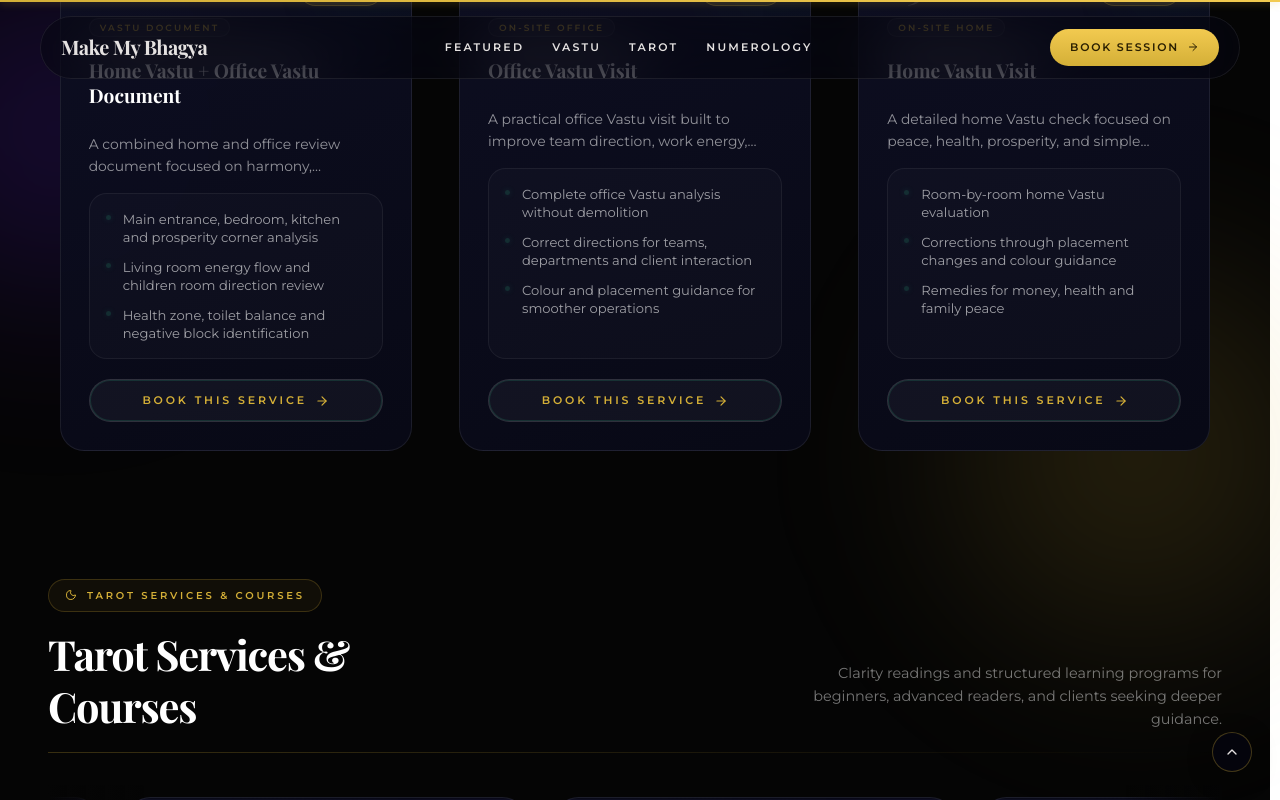
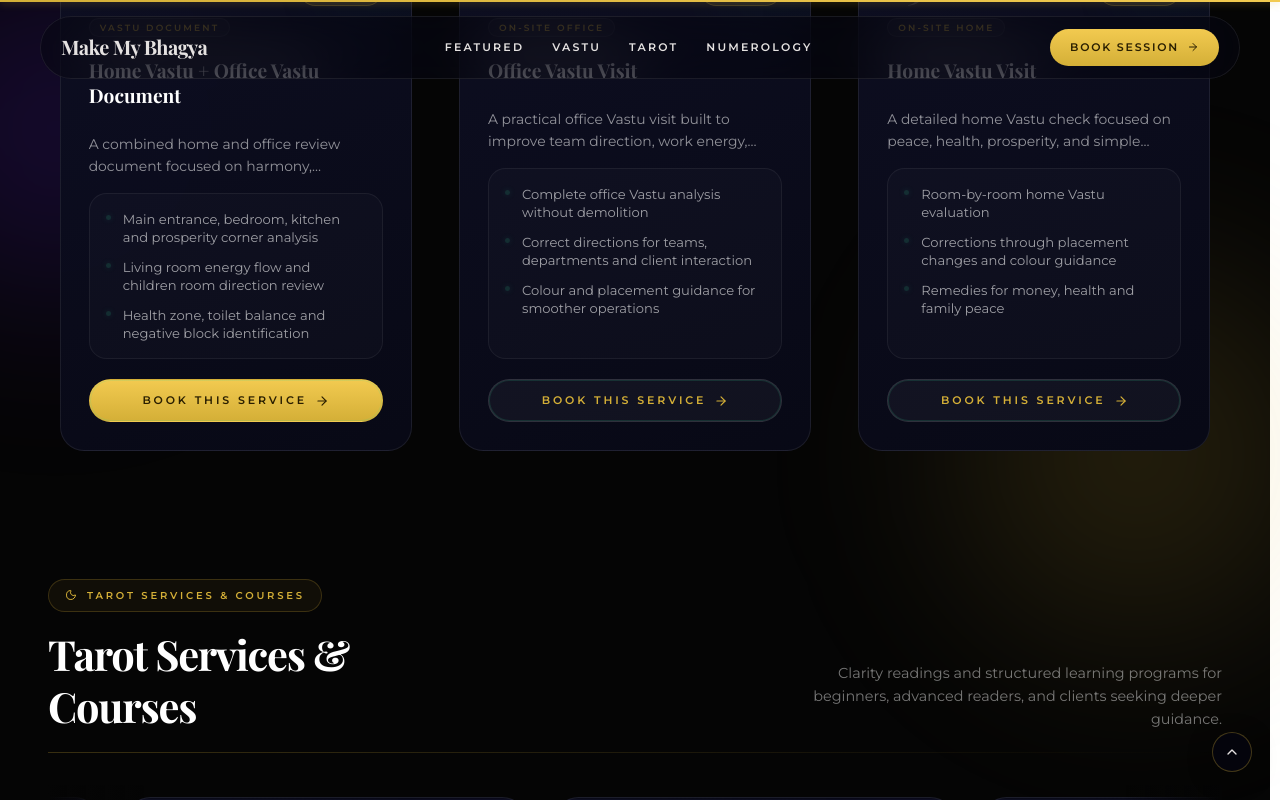
Before and after one commit to Rishitgoyal06/make-my-bhagya-react, a React (Vite) app in the folder bhagya/: page / in a window 1280 px wide. In both pictures the pointer is over the button 235 px from the left and 2592 px from the top of the page. Shown: the part 2192-2992 px from the top of the page. Built offline with nearby package versions, Linux system fonts and the light colour scheme.

Commit message:
refactor: update CTA button styling and move color property to inline style

```diff
--- a/bhagya/src/App.css
+++ b/bhagya/src/App.css
@@ -62,3 +62,14 @@
 .carousel-track:has(:hover) {
   animation-play-state: paused;
 }
+
+/* ─── Service card CTA hover ─────────────────────────────────────────────── */
+.service-card-cta:hover {
+  background: linear-gradient(180deg, #f2ca50, #d4af37) !important;
+  color: #2a1f00 !important;
+  border-color: transparent !important;
+}
+
+.service-card-cta:hover svg {
+  color: #2a1f00 !important;
+}
--- a/bhagya/src/App.tsx
+++ b/bhagya/src/App.tsx
@@ -660,8 +660,9 @@
           {/* ── CTA ── */}
           <button
             onClick={() => setModalOpen(true)}
-            className={`group/btn inline-flex w-full shrink-0 cursor-pointer items-center justify-center gap-2 rounded-full border border-white/12 bg-white/[0.04] py-3 text-[11px] font-bold uppercase tracking-[0.26em] text-[#D4AF37] transition-all duration-250 hover:-translate-y-0.5 hover:border-transparent hover:bg-[linear-gradient(180deg,#f2ca50,#d4af37)] hover:shadow-[0_0_20px_rgba(212,175,55,0.35)] ${fixedHeight ? 'mt-4' : 'mt-5'}`}
+            className={`service-card-cta group/btn inline-flex w-full shrink-0 cursor-pointer items-center justify-center gap-2 rounded-full border border-white/12 bg-white/[0.04] py-3 text-[11px] font-bold uppercase tracking-[0.26em] transition-all duration-250 hover:-translate-y-0.5 hover:border-transparent hover:shadow-[0_0_20px_rgba(212,175,55,0.35)] ${fixedHeight ? 'mt-4' : 'mt-5'}`}
             style={{
+              color: '#D4AF37',
               boxShadow: `inset 0 0 0 1px ${accentColor}`,
             }}
           >
```
